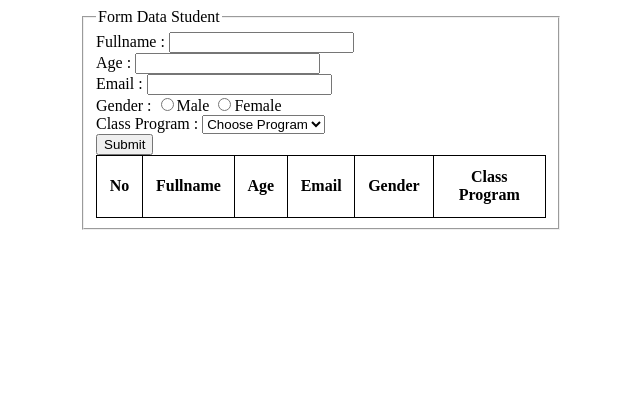
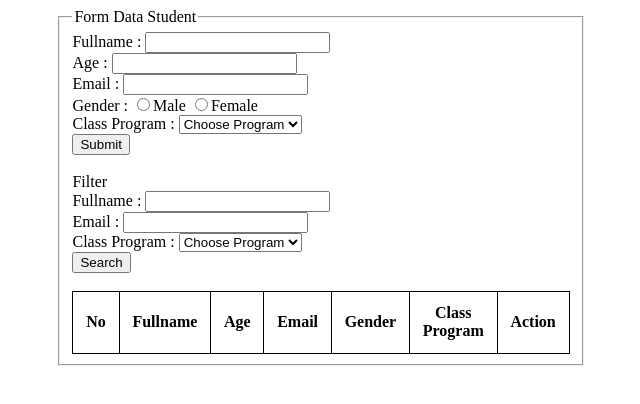
Before and after one commit to Abdi-01/JCWDLS02-Fundamental, a plain HTML site: page Day09_Form.html in a window 1280 px wide. Shown: the whole page, without its empty margins (319-959 px from the left). Drawn offline with Linux system fonts and the light colour scheme.

Commit message:
FORM HTML

```diff
--- a/Day09_Form.html
+++ b/Day09_Form.html
@@ -33,13 +33,32 @@
             <label>Class Program :</label>
             <select id="program">
                 <option value="null">Choose Program</option>
-                <option value="Full-stack Web" >Full-stack Web</option>
+                <option value="Full-stack Web">Full-stack Web</option>
                 <option value="Data Science">Data Science</option>
                 <option value="Digital Marketing">Digital Marketing</option>
                 <option value="UI/UX">UI/UX</option>
             </select>
         </form>
         <button type="button" onclick="handleSubmit()">Submit</button>
+        <br>
+        <br>
+        <span>Filter</span>
+        <form id="filter-form">
+            <label>Fullname :</label>
+            <input id="fullname" type="text"><br>
+            <label>Email : </label>
+            <input id="email" type="text"><br>
+            <label>Class Program :</label>
+            <select id="program">
+                <option value="null">Choose Program</option>
+                <option value="Full-stack Web">Full-stack Web</option>
+                <option value="Data Science">Data Science</option>
+                <option value="Digital Marketing">Digital Marketing</option>
+                <option value="UI/UX">UI/UX</option>
+            </select>
+        </form>
+        <button type="button" onclick="">Search</button>
+        <br>
         <br>
         <table style="margin: auto;">
             <thead>
@@ -50,6 +69,7 @@
                     <th>Email</th>
                     <th>Gender</th>
                     <th>Class Program</th>
+                    <th>Action</th>
                 </tr>
             </thead>
             <tbody id="list-data">
@@ -62,7 +82,8 @@
     let dbStudent = [];
 
     class Student {
-        constructor(_name, _age, _email, _gender, _program) {
+        constructor(_id, _name, _age, _email, _gender, _program) {
+            this.id = _id;
             this.name = _name;
             this.age = _age;
             this.email = _email;
```
